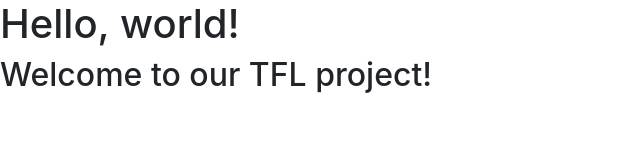
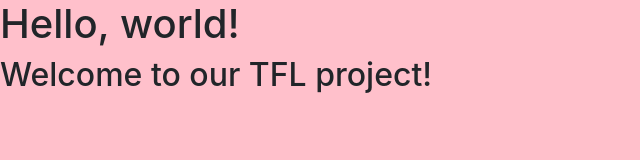
Before and after one commit to kat-g/tfl_project, a plain HTML site: page index.html in a window 1280 px wide. Shown: the whole page, without its empty margins (0-640 px from the left). Drawn offline with nearby package versions, Linux system fonts and the light colour scheme.

Commit message:
Changed background to pink

```diff
--- a/css/style.css
+++ b/css/style.css
@@ -0,0 +1,3 @@
+body {
+	background-color: pink;
+}
--- a/index.html
+++ b/index.html
@@ -10,6 +10,8 @@
     <link rel="stylesheet" href="https://stackpath.bootstrapcdn.com/bootstrap/4.3.1/css/bootstrap.min.css" integrity="sha384-ggOyR0iXCbMQv3Xipma34MD+dH/1fQ784/j6cY/iJTQUOhcWr7x9JvoRxT2MZw1T" crossorigin="anonymous">
 
     <title>Hello, world!</title>
+
+    <link rel="stylesheet" type="text/css" href="css/style.css">
   </head>
 
   <body>
```
